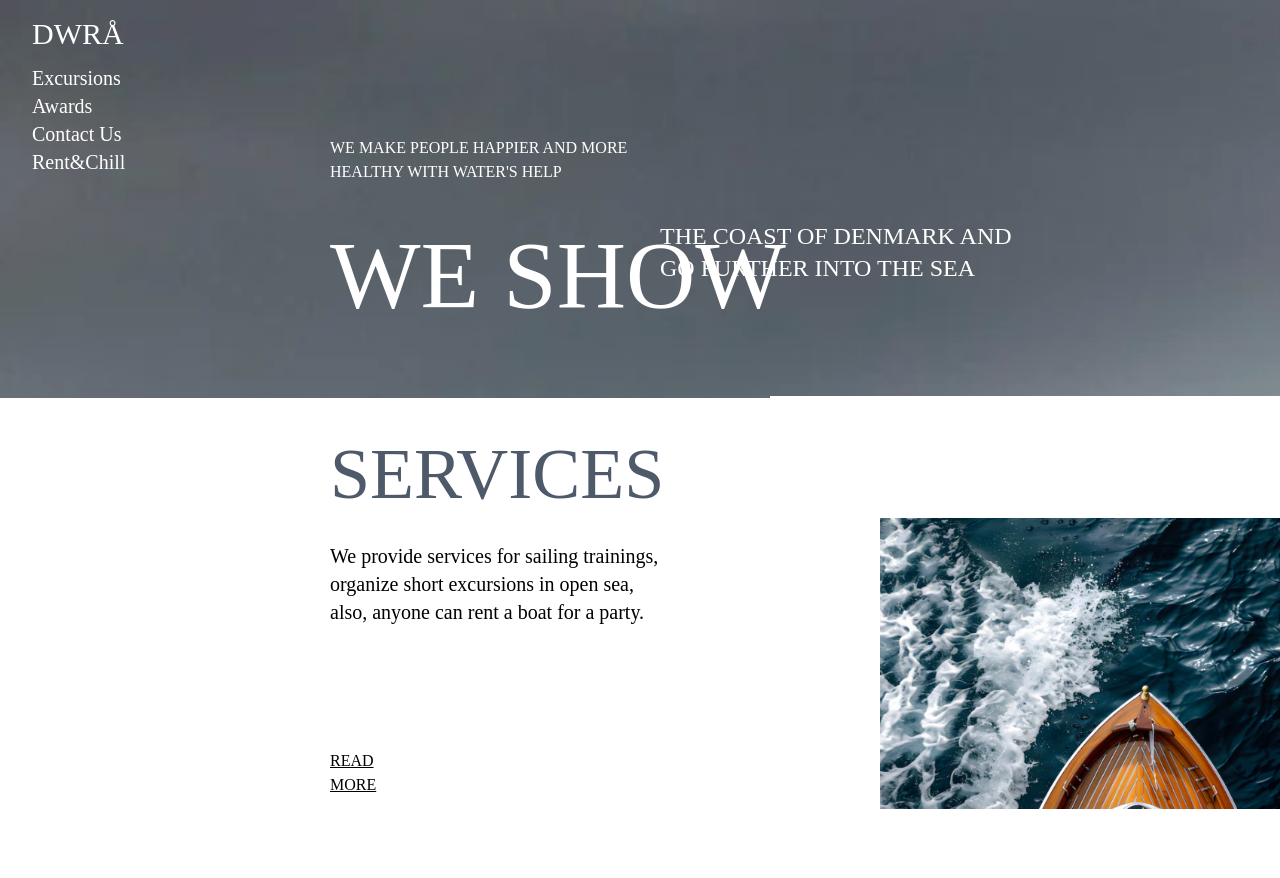
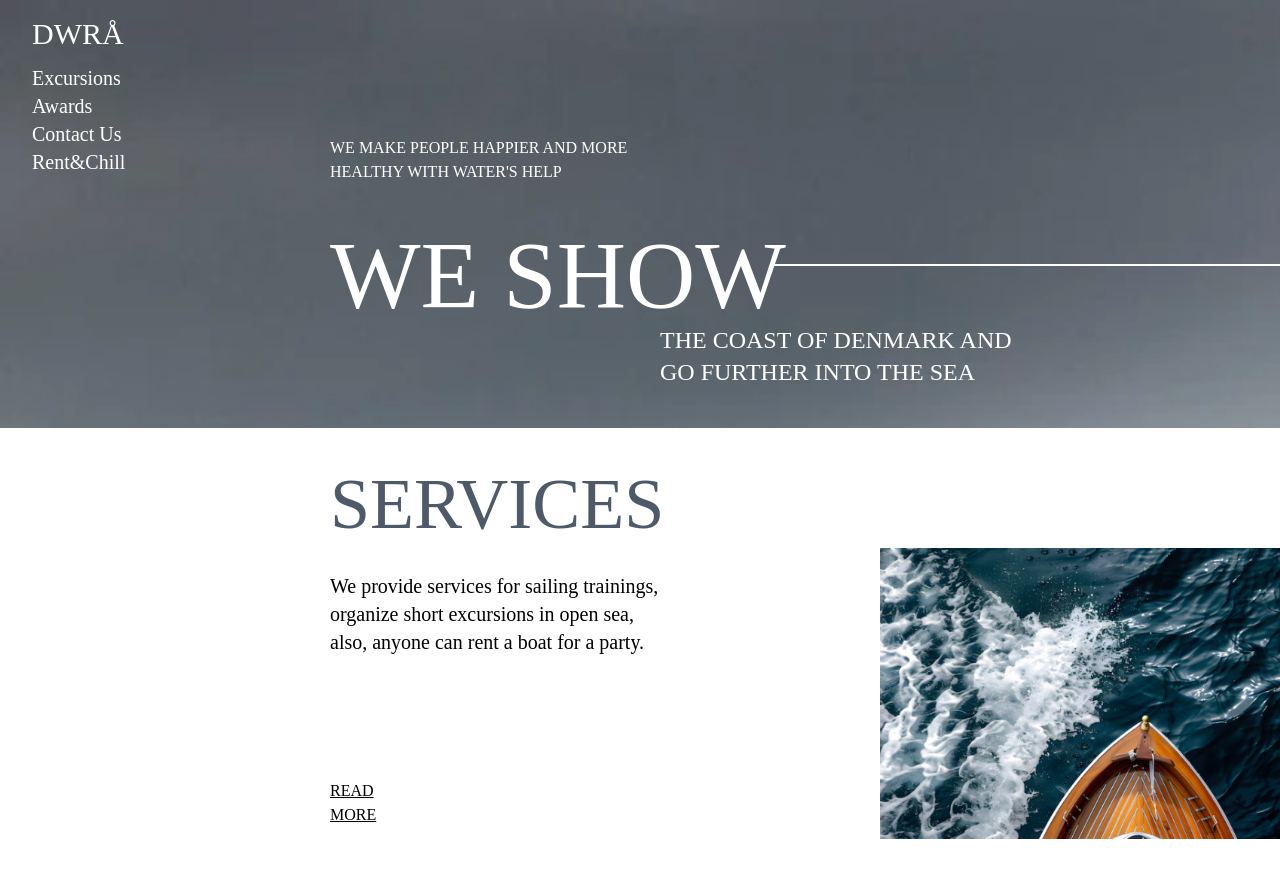
Before and after one commit to shiReverie/yacht-website, a React (Vite) app: page / in a window 1280 px wide. Shown: the top 878 px of the page. Built offline with nearby package versions, Linux system fonts and the light colour scheme.

Commit message:
Update index.tsx

```diff
--- a/src/routes/index.tsx
+++ b/src/routes/index.tsx
@@ -52,7 +52,7 @@ function RouteComponent() {
                 <h1 className="pointer-events-none xs:col-start-2 xs:text-5xl xs:row-start-3 lg:col-start-7 mt-9 self-end whitespace-nowrap lg:text-8xl">
                     WE SHOW
                 </h1>
-                <hr className="w-3xl mt-18 xs:col-start-2 xs:row-start-4 lg:row-start-3 lg:col-start-15 pointer-events-none h-[2px] justify-self-start bg-white text-xl" />
+                <hr className="w-3xl mt-18 xs:col-start-2 xs:row-start-4  lg:col-start-15 pointer-events-none h-[2px] justify-self-start bg-white text-xl" />
                 <h2 className="pointer-events-none xs:col-start-2 xs:row-start-5 xs:text-md lg:col-start-13 self-end whitespace-nowrap lg:text-2xl mb-10">
                     THE COAST OF DENMARK AND <br />
                     GO FURTHER INTO THE SEA
```
